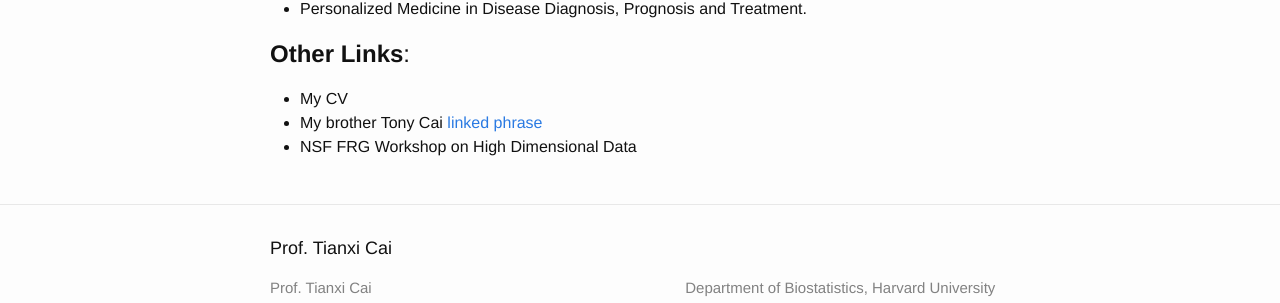
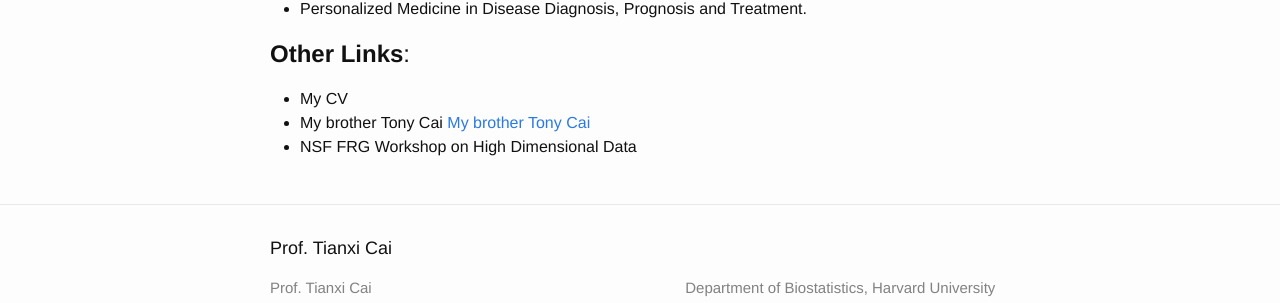
Before and after one commit to Xuanmengcai/Xuanmengcai-github-io, a Jekyll site: the page built from index.md, in a window 1280 px wide. Shown: the part 1010-1313 px from the top of the page. Built offline with Jekyll 4.4.1, drawn with Linux system fonts in a browser that asks for light colours.

Commit message:
Update index.md

```diff
--- a/index.md
+++ b/index.md
@@ -46,5 +46,5 @@ layout: default
 ## **Other Links**:
 
 * My CV
-* My brother Tony Cai [linked phrase](http://example.com)
+* My brother Tony Cai [My brother Tony Cai](http://www-stat.wharton.upenn.edu/~tcai/)
 * NSF FRG Workshop on High Dimensional Data
```
